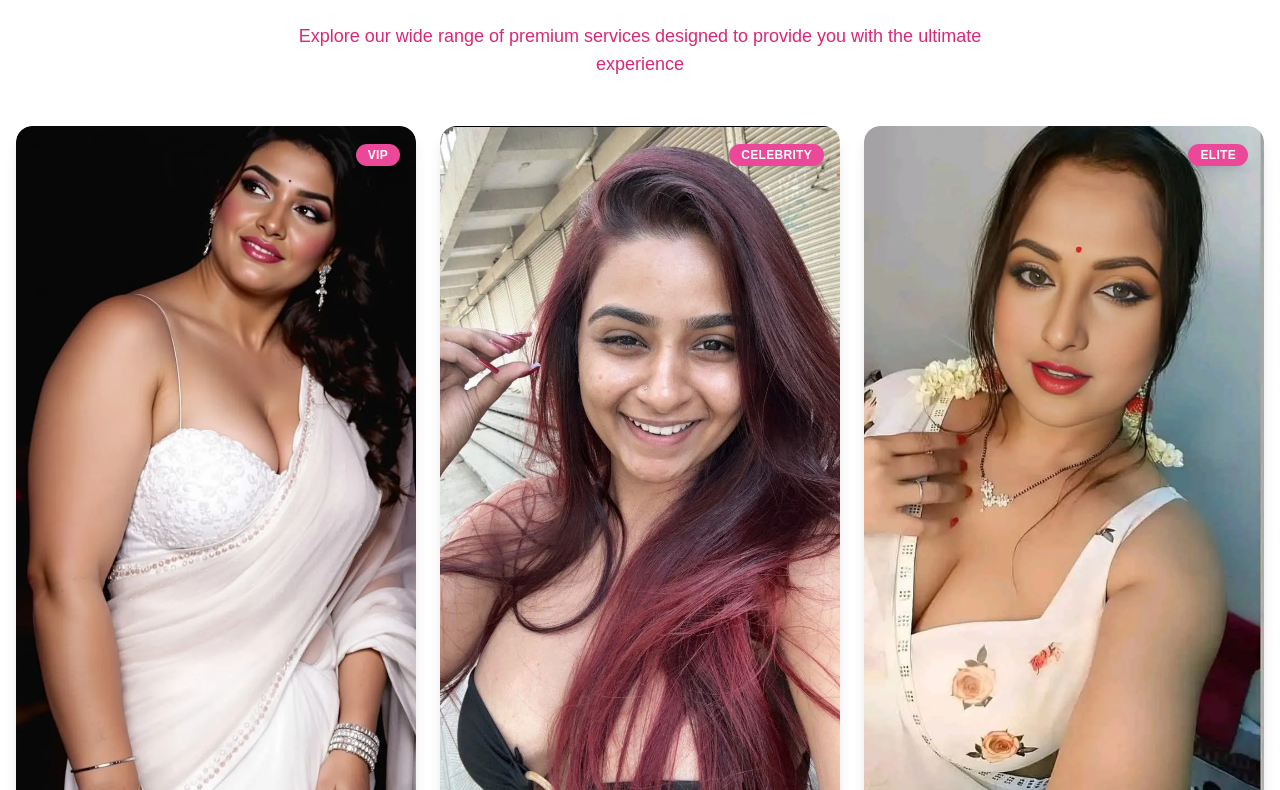
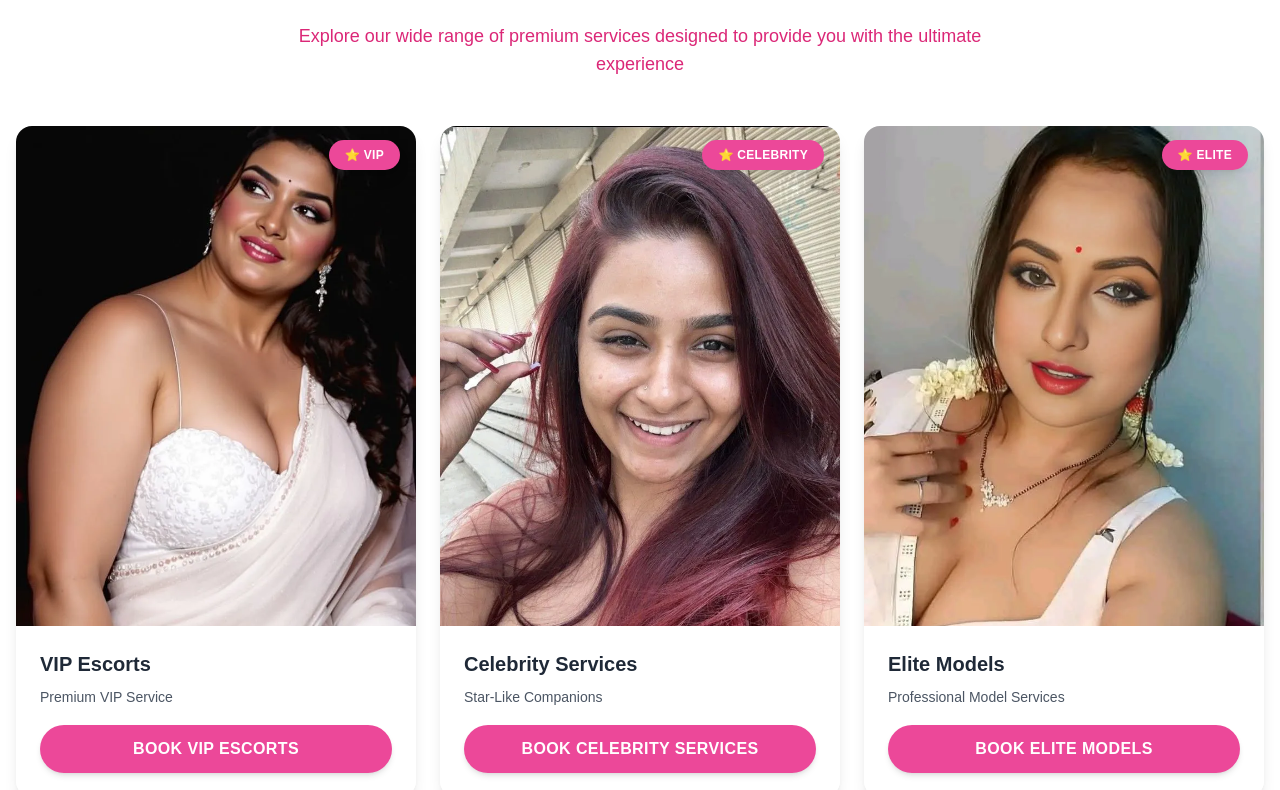
Before and after one commit to anshmydigitalcrown-ui/ranchi, a Next.js app: page / in a window 1280 px wide. Shown: the part 1010-1800 px from the top of the page. Built offline with nearby package versions, Linux system fonts and the light colour scheme.

Commit message:
Match reference layout - aspect-[4/5] cards with object-top positioning for proper face and body visibility

```diff
--- a/src/components/ServicesSection.tsx
+++ b/src/components/ServicesSection.tsx
@@ -101,31 +101,30 @@ export default function ServicesSection() {
           {services.map((service) => (
             <div key={service.id} className="group relative overflow-hidden rounded-2xl shadow-lg hover:shadow-2xl transition-all duration-300 transform hover:-translate-y-1 bg-white">
 
-              {/* Image Container - Dynamic height based on image size */}
-              <div className="relative w-full">
-                {/* Service Image - Full size display without any cropping */}
+              {/* Image Container - Fixed aspect ratio like reference */}
+              <div className="relative w-full aspect-[4/5] overflow-hidden">
+                {/* Service Image - Properly fitted to show face and body */}
                 {!imageErrors[service.id] ? (
-                  <div className="relative w-full">
+                  <div className="relative w-full h-full">
                     <Image
                       src={service.image}
                       alt={service.title}
-                      width={400}
-                      height={600}
-                      className="w-full h-auto rounded-t-2xl"
+                      fill
+                      className="object-cover object-top w-full h-full"
                       sizes="(min-width: 1024px) 33vw, (min-width: 640px) 50vw, 100vw"
                       priority={service.id <= 3}
                       onError={() => handleImageError(service.id)}
                     />
 
-                    {/* Category Badge */}
+                    {/* Category Badge - Top right like reference */}
                     <div className="absolute top-4 right-4 z-10">
-                      <span className="bg-pink-500 text-white px-3 py-1 rounded-full text-xs font-bold shadow-lg uppercase tracking-wide">
-                        {service.category}
+                      <span className="bg-pink-500 text-white px-4 py-2 rounded-full text-xs font-bold shadow-lg uppercase tracking-wide">
+                        ⭐ {service.category}
                       </span>
                     </div>
                   </div>
                 ) : (
-                  <div className="w-full h-96 bg-gradient-to-br from-pink-200 via-pink-300 to-pink-400 flex items-center justify-center rounded-t-2xl">
+                  <div className="w-full h-full bg-gradient-to-br from-pink-200 via-pink-300 to-pink-400 flex items-center justify-center">
                     <div className="text-center text-pink-800">
                       <div className="text-4xl mb-2">🖼️</div>
                       <p className="text-sm font-semibold">{service.title}</p>
@@ -134,13 +133,13 @@ export default function ServicesSection() {
                 )}
               </div>
 
-              {/* Content Section - Below Image */}
+              {/* Content Section - Below Image like reference */}
               <div className="p-6 bg-white">
                 <h3 className="text-xl font-bold text-gray-800 mb-2">{service.title}</h3>
                 <p className="text-gray-600 mb-4 text-sm leading-relaxed">{service.subtitle}</p>
                 <Link
                   href={service.link}
-                  className="block w-full bg-pink-500 hover:bg-pink-600 text-white px-6 py-3 rounded-full text-center font-semibold transition-all duration-200 shadow-md hover:shadow-lg"
+                  className="block w-full bg-pink-500 hover:bg-pink-600 text-white px-6 py-3 rounded-full text-center font-bold transition-all duration-200 shadow-md hover:shadow-lg uppercase tracking-wide"
                 >
                   Book {service.title}
                 </Link>
```
